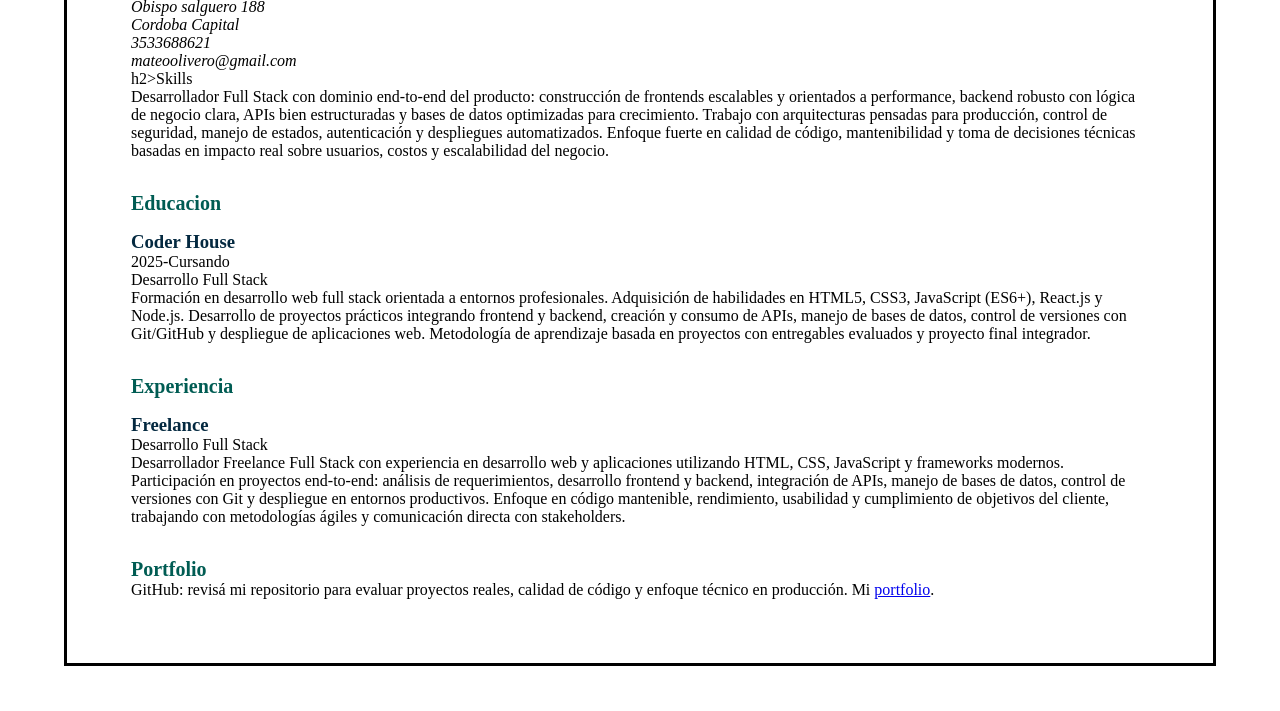
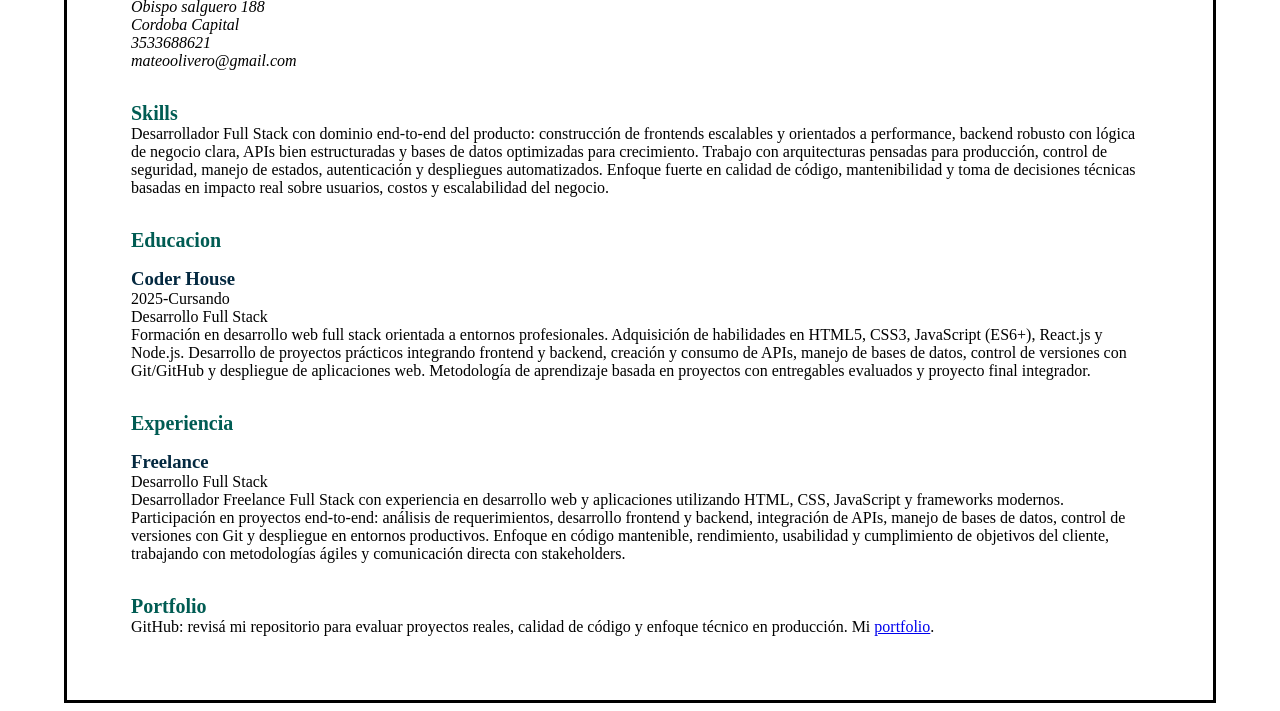
Before and after one commit to mateoolivero/curriculum-html, a plain HTML site: page index.html in a window 1280 px wide. Shown: the part 207-918 px from the top of the page. Before the commit the page ends 881 px from the top, so only its background shows below. Drawn offline with Linux system fonts and the light colour scheme.

Commit message:
Arreglo de etiqueta h2 en skills

```diff
--- a/index.html
+++ b/index.html
@@ -26,7 +26,7 @@
     </header>
 
     <section>
-        h2>Skills</h2>
+        <h2>Skills</h2>
         <p>Desarrollador Full Stack con dominio end-to-end del producto: construcción de frontends escalables y orientados a performance, backend robusto con lógica de negocio clara, APIs bien estructuradas y bases de datos optimizadas para crecimiento. Trabajo con arquitecturas pensadas para producción, control de seguridad, manejo de estados, autenticación y despliegues automatizados. Enfoque fuerte en calidad de código, mantenibilidad y toma de decisiones técnicas basadas en impacto real sobre usuarios, costos y escalabilidad del negocio.</p>
     </section>
 
```
